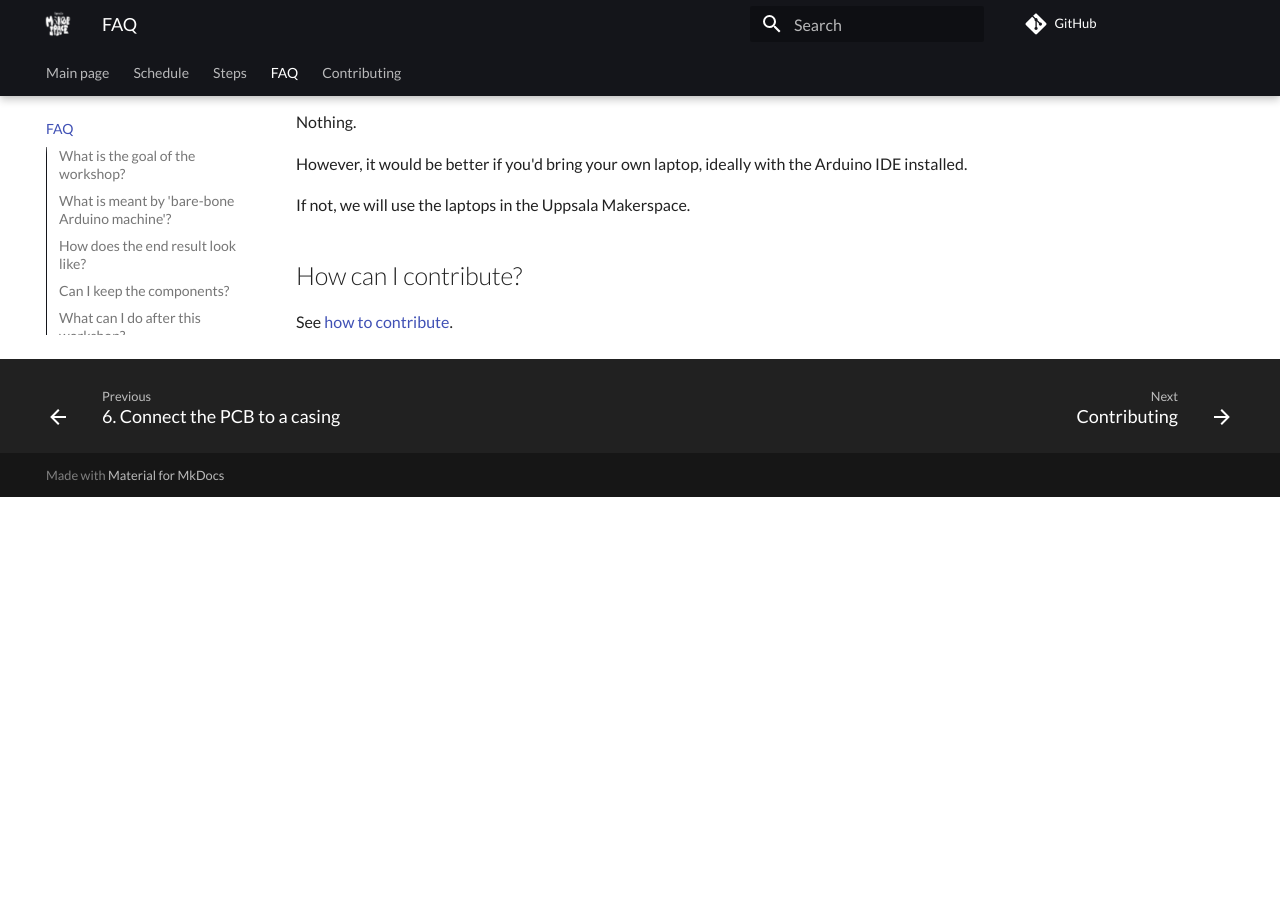
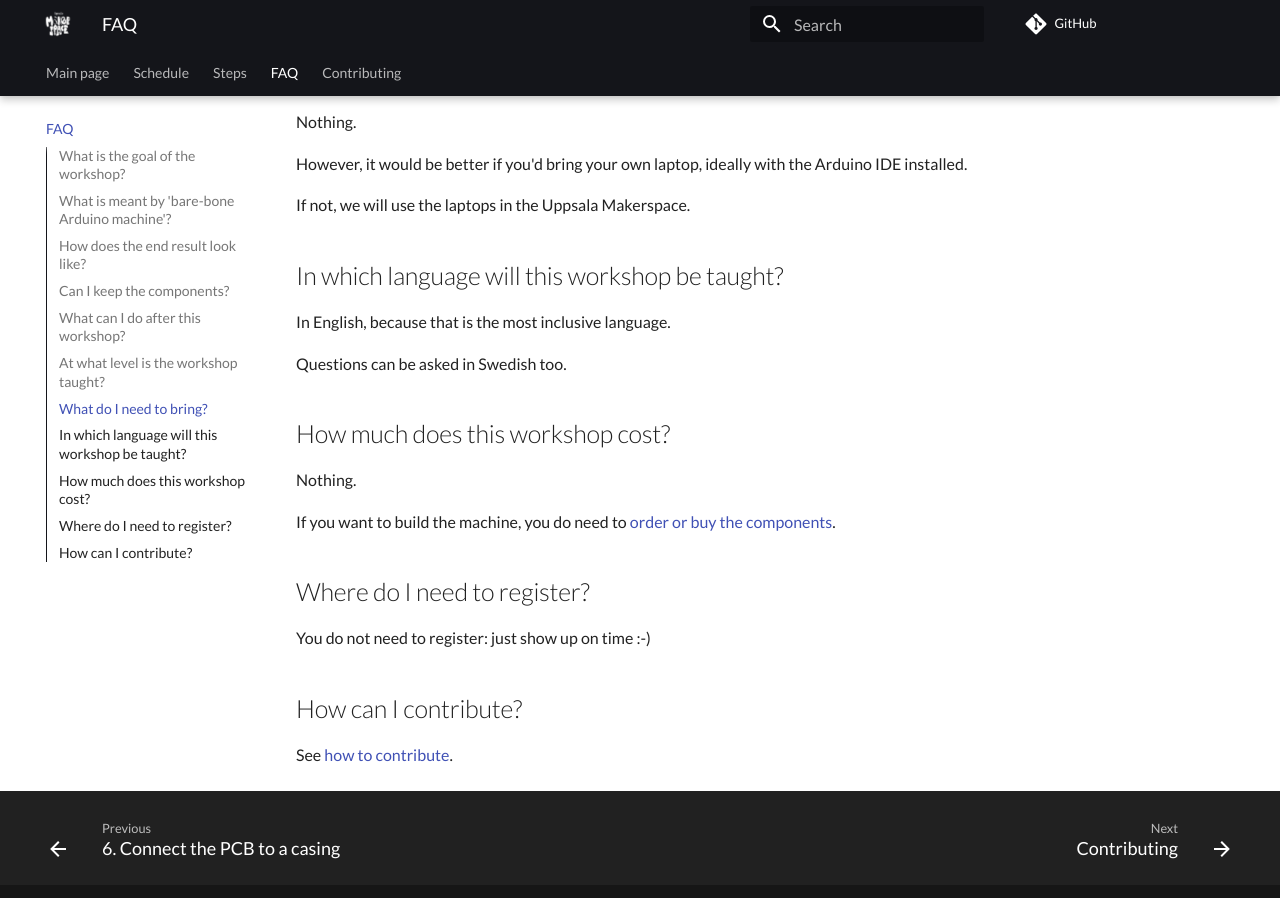
Before and after one commit to richelbilderbeek/build_bare_bone_arduino_machine_workshop, an MkDocs documentation site: the page built from docs/faq.md, in a window 1280 px wide and 900 px high, scrolled down 1172 px. Built offline with MkDocs 1.6.1 and Material for MkDocs 9.7.7, drawn with Linux system fonts in a browser that asks for light colours; comment, search, counter and statistics services are not loaded; before the commit the page ends 1669 px from its top, so only the background shows below that.

Commit message:
Clarify language

```diff
--- a/docs/faq.md
+++ b/docs/faq.md
@@ -52,6 +52,23 @@ ideally with the Arduino IDE installed.
 
 If not, we will use the laptops in the Uppsala Makerspace.
 
+## In which language will this workshop be taught?
+
+In English, because that is the most inclusive language.
+
+Questions can be asked in Swedish too.
+
+## How much does this workshop cost?
+
+Nothing.
+
+If you want to build the machine,
+you do need to [order or buy the components](buy_components/README.md).
+
+## Where do I need to register?
+
+You do not need to register: just show up on time :-)
+
 ## How can I contribute?
 
 See [how to contribute](CONTRIBUTING.md).
```
Also changed, not shown: docs/README.md (+3 -2 lines).
